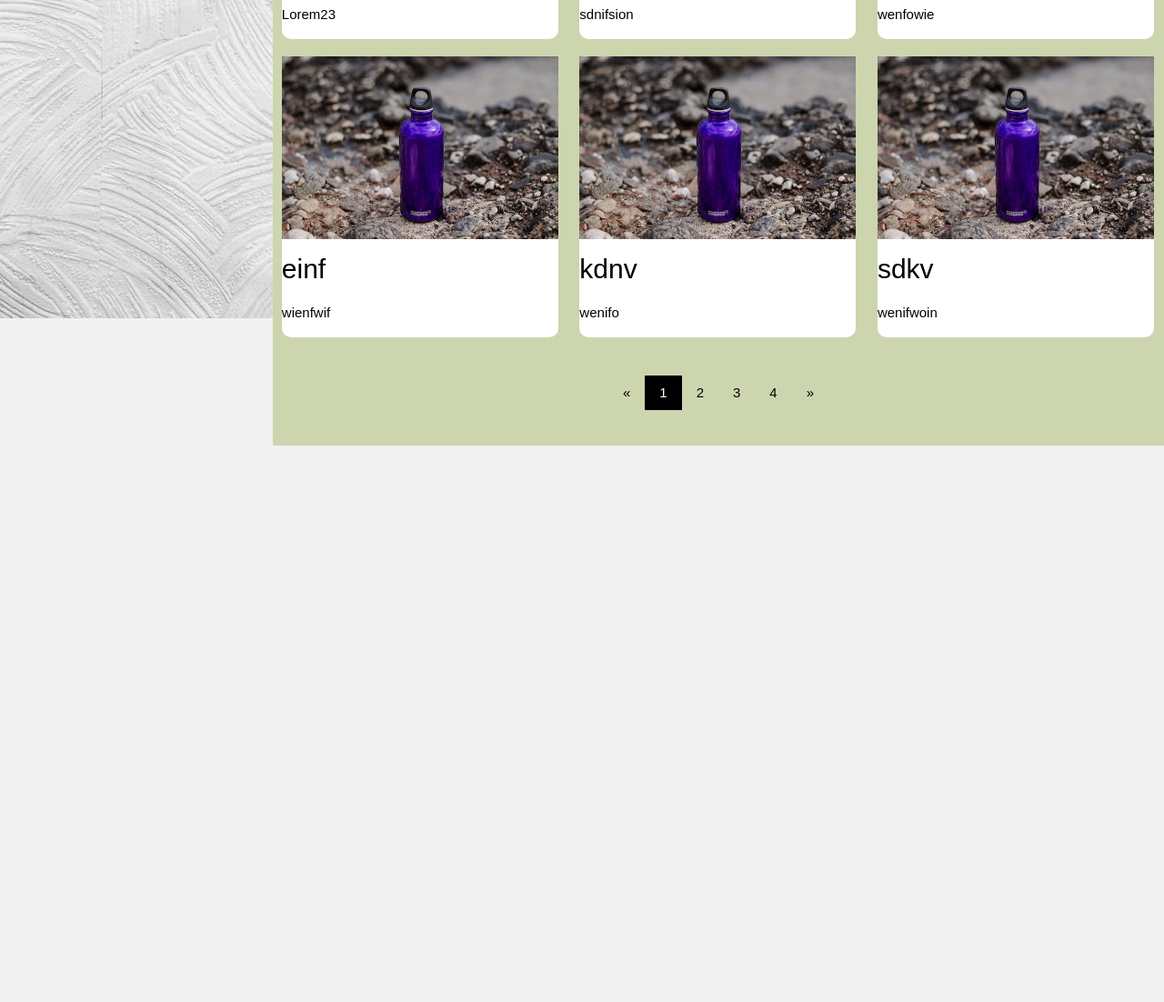
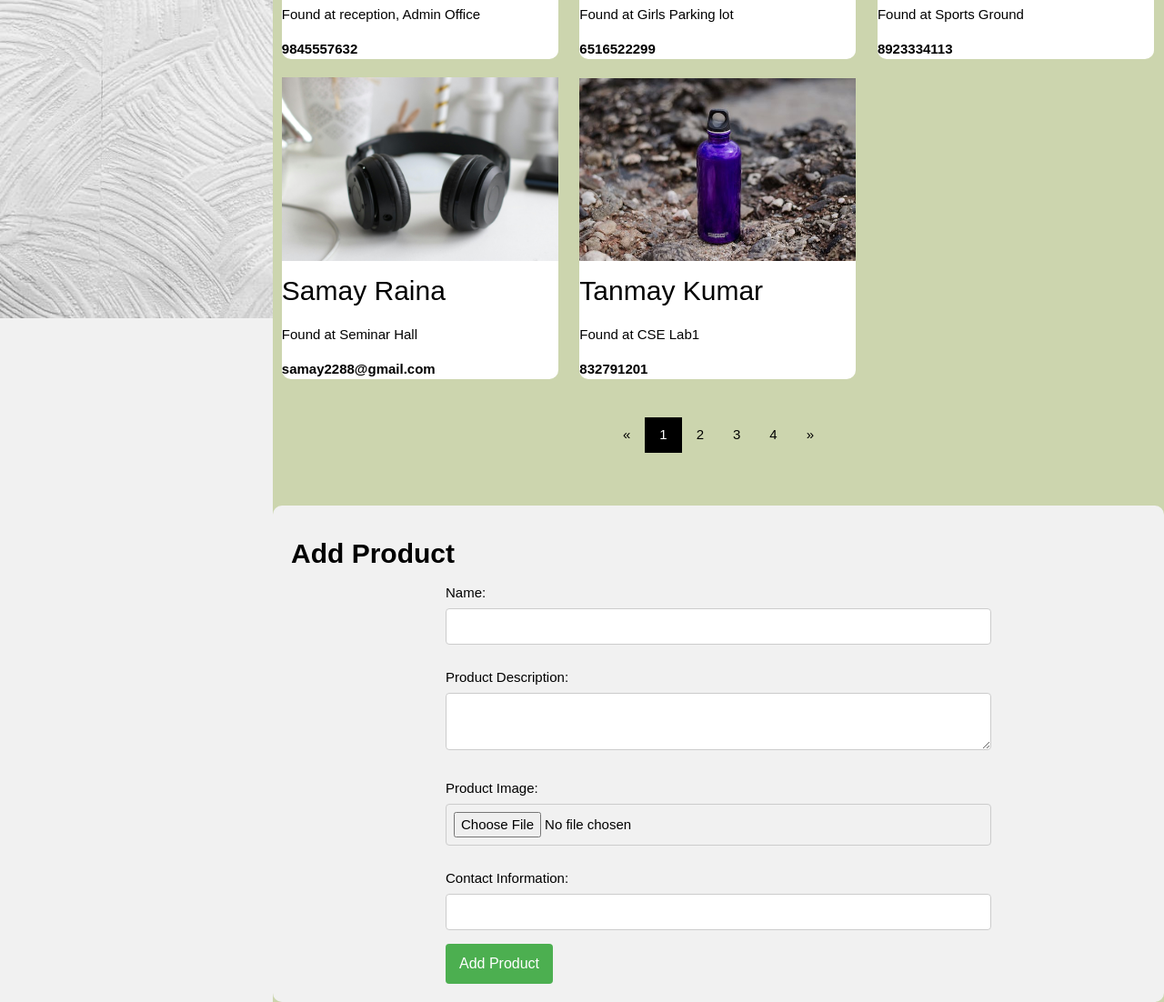
Before and after one commit to Ayush27pandit/mini-project-new, a plain HTML site: page index.html in a window 1280 px wide. Shown: the part 450-1552 px from the top of the page at 91% size. Before the commit the page ends 940 px from the top, so only its background shows below. Drawn offline with nearby package versions, Linux system fonts and the light colour scheme.

Commit message:
Updated some files

```diff
--- a/index.html
+++ b/index.html
@@ -1,7 +1,7 @@
 <!DOCTYPE html>
 <html>
 <head>
-<title>W3.CSS Template</title>
+<title>Lost and Found</title>
 <meta charset="UTF-8">
 <meta name="viewport" content="width=device-width, initial-scale=1">
 <link rel="stylesheet" href="https://www.w3schools.com/w3css/4/w3.css">
@@ -10,11 +10,62 @@
 <style>
 body,h2,h3,h4,h5,h6 {font-family: "Rubik", sans-serif}
 .product {
-    width: 31%; /* Adjust the width as needed */
-    margin: 1%; /* Add margin between template products */
-    display: inline-block; /* Ensures products stay in a row */
+    width: 31%;
+    margin: 1%;
+    display: inline-block;
     background-color:white;
     border-radius: 10px 10px 10px;
+}
+
+#addProductSection {
+  background-color: #f1f1f1;
+  padding: 20px;
+  border-radius: 10px;
+  margin-top: 20px;
+}
+
+#addProductForm {
+  max-width: 600px;
+  margin: 0 auto;
+}
+
+#addProductForm label {
+  display: block;
+  margin-top: 10px;
+}
+
+#addProductForm input,
+#addProductForm textarea {
+  width: 100%;
+  padding: 8px;
+  margin-top: 5px;
+  margin-bottom: 15px;
+  box-sizing: border-box;
+  border: 1px solid #ccc;
+  border-radius: 4px;
+}
+
+#addProductForm button {
+  background-color: #4CAF50;
+  color: white;
+  padding: 10px 15px;
+  border: none;
+  border-radius: 4px;
+  cursor: pointer;
+  font-size: 16px;
+}
+
+#addProductForm button:hover {
+  background-color: #45a049;
+}
+
+/* Responsive adjustments for form inputs */
+@media (max-width: 600px) {
+  #addProductForm input,
+  #addProductForm textarea,
+  #addProductForm button {
+    width: 100%;
+  }
 }
 
 @media (max-width: 600px) {
@@ -24,30 +75,28 @@ body,h2,h3,h4,h5,h6 {font-family: "Rubik", sans-serif}
     }
 }
 .w3-main{
-  background-color:rgb(204, 213, 174) ;
+  background-color:rgb(204, 213, 174);
 }
-
 </style>
 </head>
 <body class="w3-light-grey w3-content" style="max-width:1600px">
 
 <!-- Sidebar/menu -->
-<nav class="w3-sidebar w3-collapse w3-white w3-animate-left" style="z-index:3;width:300px; background-image: url('bg.jpeg'); background-size: cover;"" id="mySidebar"><br>
+<nav class="w3-sidebar w3-collapse w3-white w3-animate-left" style="z-index:3;width:300px; background-image: url('bg.jpeg'); background-size: cover;" id="mySidebar"><br>
   <div class="w3-container">
     <a href="#" onclick="w3_close()" class="w3-hide-large w3-right w3-jumbo w3-padding w3-hover-grey" title="close menu">
       <i class="fa fa-remove"></i>
     </a>
     <img src="user2.webp" style="width:45%;" class="w3-round"><br><br>
-    <h4 style="font-family: 'Lucida Sans', 'Lucida Sans Regular', 'Lucida Grande', 'Lucida Sans Unicode', Geneva, Verdana, sans-serif, serif; font-size: x-large; font-weight: bolder; font_;" ><b>BHUPENDRA JOGI</b></h4>
-
+    <h4 style="font-family: 'Lucida Sans', 'Lucida Sans Regular', 'Lucida Grande', 'Lucida Sans Unicode', Geneva, Verdana, sans-serif, serif; font-size: x-large; font-weight: bolder;" ><b>BHUPENDRA JOGI</b></h4>
   </div>
   <div class="w3-bar-block">
-    <a href="#portfolio" onclick="w3_close()" class="w3-bar-item w3-button w3-padding w3-text-teal"><i class="fa fa-th-large fa-fw w3-margin-right"></i>ACCOUNT</a>
-    <a href="#about" onclick="w3_close()" class="w3-bar-item w3-button w3-padding"><i class="fa fa-user fa-fw w3-margin-right"></i><b>ABOUT</b></a>
-    <a href="#contact" onclick="w3_close()" class="w3-bar-item w3-button w3-padding"><i class="fa fa-envelope fa-fw w3-margin-right"></i><b>MESSAGES</b></a>
-    <a href="#setting" onclick="w3_close()" class="w3-bar-item w3-button w3-padding"><i class="fa fa-gear fa-fw w3-margin-right"></i><b>SETTINGS</b></a>
+    <a href="#portfolio" onclick="w3_close(); showSection('portfolio')" class="w3-bar-item w3-button w3-padding w3-text-teal"><i class="fa fa-th-large fa-fw w3-margin-right"></i>ACCOUNT</a>
+    <a href="#about" onclick="w3_close(); showSection('about')" class="w3-bar-item w3-button w3-padding"><i class="fa fa-user fa-fw w3-margin-right"></i><b>ABOUT</b></a>
+    <a href="#contact" onclick="w3_close(); showSection('contact')" class="w3-bar-item w3-button w3-padding"><i class="fa fa-envelope fa-fw w3-margin-right"></i><b>MESSAGES</b></a>
+    <a href="#setting" onclick="w3_close(); showSection('setting')" class="w3-bar-item w3-button w3-padding"><i class="fa fa-gear fa-fw w3-margin-right"></i><b>SETTINGS</b></a>
+    <a href="#addProductSection" onclick="w3_close(); showSection('addProductSection')" class="w3-bar-item w3-button w3-padding"><i class="fa fa-plus fa-fw w3-margin-right"></i><b>ADD PRODUCT</b></a>
   </div>
-
 </nav>
 
 <!-- Overlay effect when opening sidebar on small screens -->
@@ -72,8 +121,7 @@ body,h2,h3,h4,h5,h6 {font-family: "Rubik", sans-serif}
     </div>
   </header>
 
-
-
+  <!-- Existing template -->
   <template id="product-template">
     <div class="product" >
       <img class="image" src="" alt="" style="width:100%">
@@ -83,6 +131,7 @@ body,h2,h3,h4,h5,h6 {font-family: "Rubik", sans-serif}
     </div>
   </template>
 
+  <!-- Existing product list container -->
   <div class="product-list"></div>
 
   <!-- Pagination -->
@@ -97,10 +146,29 @@ body,h2,h3,h4,h5,h6 {font-family: "Rubik", sans-serif}
     </div>
   </div>
 
+  <!-- New section for adding products -->
+  <div id="addProductSection" class="w3-container">
+    <h2><b>Add Product</b></h2>
+    <form id="addProductForm">
+      <label for="productName"> Name:</label>
+      <input type="text" id="productName" name="productName" required><br>
+
+      <label for="productDescription">Product Description:</label>
+      <textarea id="productDescription" name="productDescription" required></textarea><br>
+
+      <label for="productImage">Product Image:</label>
+      <input type="file" id="productImage" name="productImage" onchange="previewImage()" required><br>
 
 
+      <label for="contactInfo">Contact Information:</label>
+      <input type="text" id="contactInfo" name="contactInfo" required><br>
+
+      <button type="button" onclick="addProduct()">Add Product</button>
+    </form>
+  </div>
+
   <script>
-// Script to open and close sidebar
+    // Existing script for opening and closing sidebar
     function w3_open() {
       document.getElementById("mySidebar").style.display = "block";
       document.getElementById("myOverlay").style.display = "block";
@@ -110,18 +178,24 @@ function w3_close() {
       document.getElementById("mySidebar").style.display = "none";
       document.getElementById("myOverlay").style.display = "none";
     }
-const productTemplate=document.querySelector("#product-template")
-const productContainer=document.querySelector(".product-list")
 
-const products=[
-  {name:"asd", description:"Lorem23",imageUrl: "bagpack.jpeg",contactInfo:""},
-  {name:"asd", description:"sdnifsion",imageUrl: "purse.jpeg",contactInfo:""},
-  {name:"mkk", description:"wenfowie",imageUrl: "bracelet.webp",contactInfo:""},
-  {name:"einf", description:"wienfwif",imageUrl: "bottle.jpeg",contactInfo:""},
-  {name:"kdnv", description:"wenifo",imageUrl: "bottle.jpeg",contactInfo:""},
-  {name:"sdkv", description:"wenifwoin",imageUrl: "bottle.jpeg",contactInfo:""},
+    // Existing script for updating the product array and UI
+    const productTemplate = document.querySelector("#product-template");
+    const productContainer = document.querySelector(".product-list");
 
-]
+    const products = [
+      { name: "Ankur Sahu", description: "Found at reception, Admin Office", imageUrl: "bagpack.jpeg", contactInfo: "9845557632" },
+      { name: "Divya Anand", description: "Found at Girls Parking lot", imageUrl: "purse.jpeg", contactInfo: "6516522299" },
+      { name: "Carlsen", description: "Found at Sports Ground", imageUrl: "bracelet.webp", contactInfo: "8923334113" },
+      { name: "Samay Raina", description: "Found at Seminar Hall", imageUrl: "headphone.jpg", contactInfo: "samay2288@gmail.com" },
+      { name: "Tanmay Kumar", description: "Found at CSE Lab1", imageUrl: "bottle.jpeg", contactInfo: "832791201" },
+
+    ];
+
+    function updateUI() {
+      productContainer.innerHTML = "";
+
+      products.sort((a, b) => b.uploadTime - a.uploadTime);
 
       products.forEach(product => {
         const instance = productTemplate.content.cloneNode(true);
@@ -131,12 +205,58 @@ products.forEach(product => {
         instance.querySelector('.contact-info').textContent = product.contactInfo;
         instance.querySelector('.product').style.width = '31%';
         instance.querySelector('.product').style.margin = '1%';
-  instance.querySelector('.product').style.grid;
         productContainer.appendChild(instance);
       });
+    }
 
-s
+    function previewImage() {
+  const input = document.getElementById('productImage');
+  const image = document.querySelector('.image');
+
+  const file = input.files[0];
+  const reader = new FileReader();
+
+  reader.onloadend = function () {
+    image.src = reader.result;
+  };
+
+  if (file) {
+    reader.readAsDataURL(file);
+  }
+}
+function addProduct() {
+  const productName = document.getElementById("productName").value;
+  const productDescription = document.getElementById("productDescription").value;
+  const productImage = document.querySelector('.image').src; // Use the updated source here
+  const contactInfo = document.getElementById("contactInfo").value;
+  const uploadTime = new Date().getTime(); // Add uploadTime property
+
+  const newProduct = { name: productName, description: productDescription, imageUrl: productImage, contactInfo: contactInfo, uploadTime: uploadTime };
+
+  products.push(newProduct);
+
+  document.getElementById("productName").value = "";
+  document.getElementById("productDescription").value = "";
+  document.getElementById("productImage").value = "";
+  document.getElementById("contactInfo").value = "";
+
+  updateUI();
+}
+
+
+    // New script for section toggling
+    function showSection(sectionId) {
+      const sections = document.querySelectorAll('.w3-container');
+      sections.forEach(section => {
+        section.style.display = 'none';
+      });
+
+      const selectedSection = document.getElementById(sectionId);
+      selectedSection.style.display = 'block';
+    }
+
+    // Initial UI update
+    updateUI();
   </script>
-
 </body>
 </html>
```
Also changed, not shown: OIP.jpg (added), diar.jpg (added), geom.jpg (added), tws.jpg (added). Lines whose indentation alone changed are shown as unchanged.
